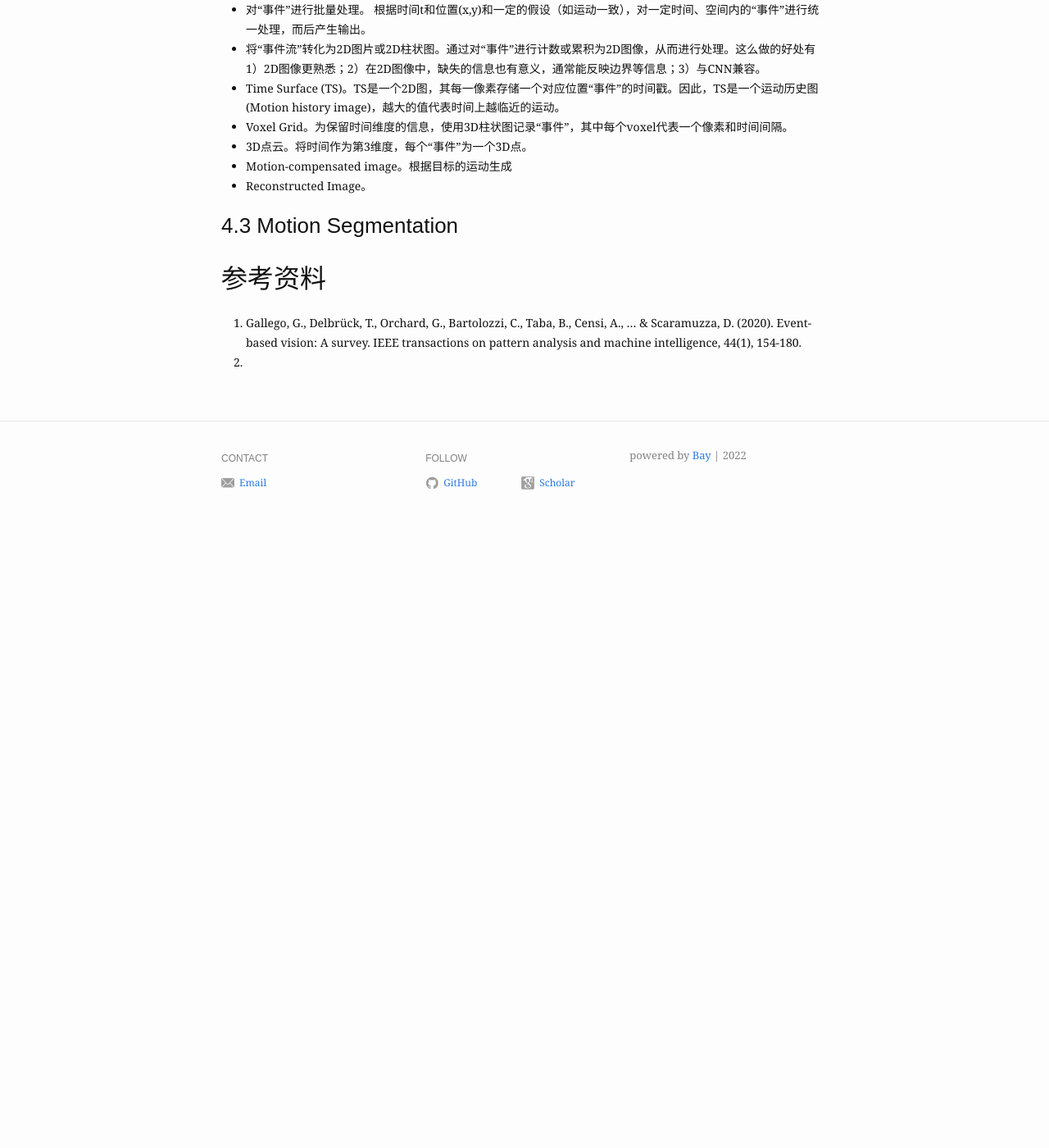
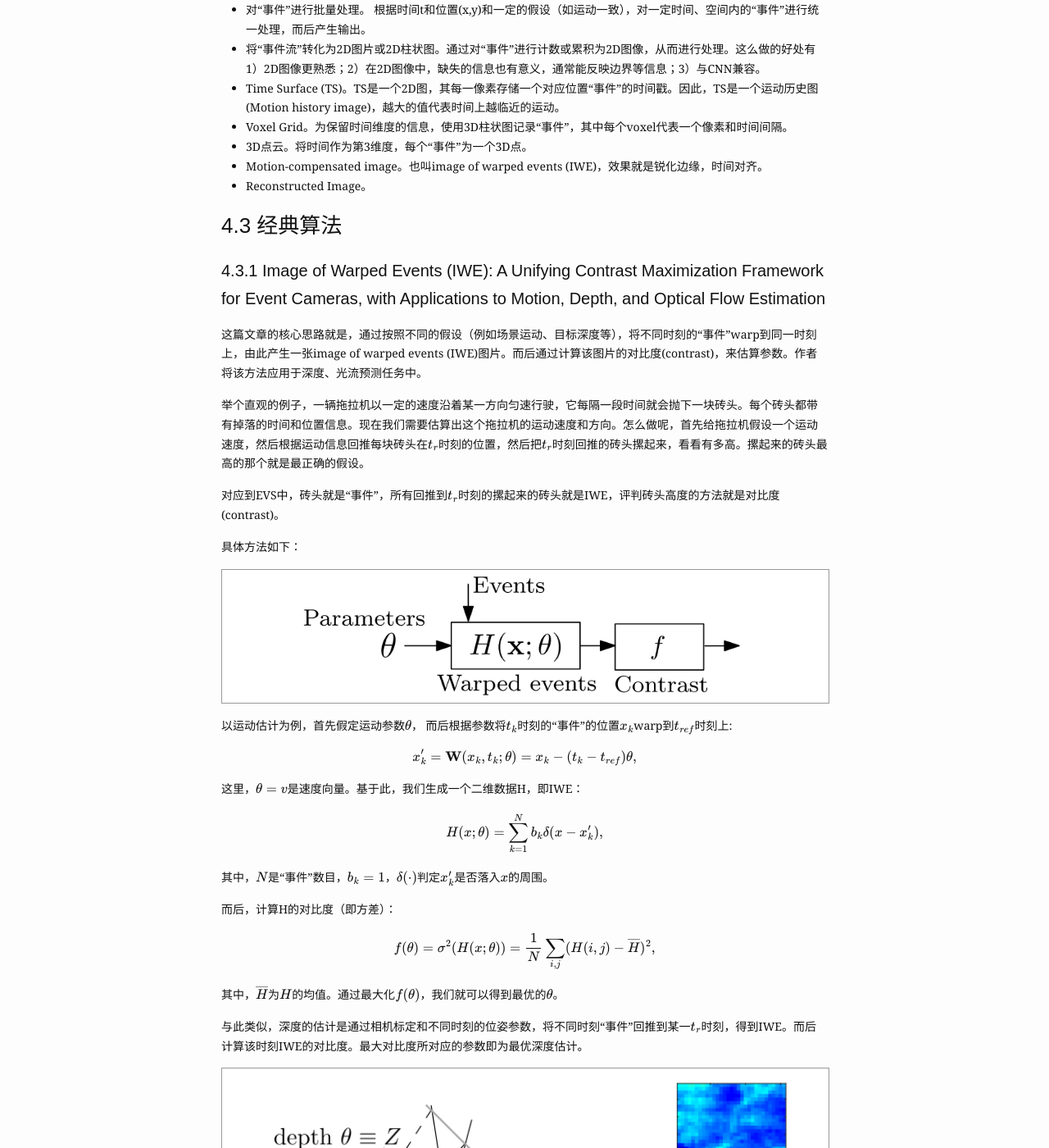
Before and after one commit to GehenHe/GehenHe.github.io, a Jekyll site: the page built from _posts/2022-05-05-Even-Based Vision (EVS) 学习笔记.md, in a window 1280 px wide and 1400 px high, scrolled down 2110 px. Shown: the whole window at 82% size. Built offline with Jekyll 4.4.1, drawn with Linux system fonts in a browser that asks for light colours; formulas are drawn with MathJax 3; before the commit the page ends 2762 px from its top, so only the background shows below that; some of the changed text lies outside the part shown.

Commit message:
update blog

```diff
--- a/_posts/2022-05-05-Even-Based Vision (EVS) 学习笔记.md
+++ b/_posts/2022-05-05-Even-Based Vision (EVS) 学习笔记.md
@@ -59,10 +59,45 @@ og_image: /assets/img/content/post-example/Banner.jpg
 * Time Surface (TS)。TS是一个2D图，其每一像素存储一个对应位置“事件”的时间戳。因此，TS是一个运动历史图(Motion history image)，越大的值代表时间上越临近的运动。
 * Voxel Grid。为保留时间维度的信息，使用3D柱状图记录“事件”，其中每个voxel代表一个像素和时间间隔。
 * 3D点云。将时间作为第3维度，每个“事件”为一个3D点。
-* Motion-compensated image。根据目标的运动生成
+* Motion-compensated image。也叫image of warped events (IWE)，效果就是锐化边缘，时间对齐。
 * Reconstructed Image。
 
-### 4.3 Motion Segmentation
+### 4.3 经典算法
+
+#### 4.3.1 Image of Warped Events (IWE): A Unifying Contrast Maximization Framework for Event Cameras, with Applications to Motion, Depth, and Optical Flow Estimation
+
+这篇文章的核心思路就是，通过按照不同的假设（例如场景运动、目标深度等），将不同时刻的“事件”warp到同一时刻上，由此产生一张image of warped events (IWE)图片。而后通过计算该图片的对比度(contrast)，来估算参数。作者将该方法应用于深度、光流预测任务中。
+
+举个直观的例子，一辆拖拉机以一定的速度沿着某一方向匀速行驶，它每隔一段时间就会抛下一块砖头。每个砖头都带有掉落的时间和位置信息。现在我们需要估算出这个拖拉机的运动速度和方向。怎么做呢，首先给拖拉机假设一个运动速度，然后根据运动信息回推每块砖头在$t_r$时刻的位置，然后把$t_r$时刻回推的砖头摞起来，看看有多高。摞起来的砖头最高的那个就是最正确的假设。
+
+对应到EVS中，砖头就是“事件”，所有回推到$t_r$时刻的摞起来的砖头就是IWE，评判砖头高度的方法就是对比度(contrast)。
+
+具体方法如下：
+
+<img src="{{ "/assets/blog/2022-05-05/IWE_framework.png" | absolute_url }}" alt="IWE framework" class="post-pic" div align=center/>
+
+以运动估计为例，首先假定运动参数$\theta$， 而后根据参数将$t_k$时刻的“事件”的位置$x_k$warp到$t_{ref}$时刻上:
+
+$$x_k'=\mathbf{W}(x_k,t_k;\theta)=x_k-(t_k-t_{ref})\theta,$$
+
+这里，$\theta=v$是速度向量。基于此，我们生成一个二维数据H，即IWE：
+
+$$H(x;\theta)=\sum_{k=1}^{N}b_k\delta(x-x_k'),$$
+
+其中，$N$是“事件”数目，$b_k=1$，$\delta(\cdot)$判定$x_k'$是否落入$x$的周围。
+
+而后，计算H的对比度（即方差）：
+
+$$f(\theta)=\sigma^2(H(x;\theta))=\frac{1}{N}\sum_{i,j}(H(i,j)-\overline{H})^2,$$
+
+其中，$\overline{H}$为$H$的均值。通过最大化$f(\theta)$，我们就可以得到最优的$\theta$。
+
+与此类似，深度的估计是通过相机标定和不同时刻的位姿参数，将不同时刻“事件”回推到某一$t_r$时刻，得到IWE。而后计算该时刻IWE的对比度。最大对比度所对应的参数即为最优深度估计。
+
+<img src="{{ "/assets/blog/2022-05-05/IWE_depth.png" | absolute_url }}" alt="IWE depth" class="post-pic" div align=center/>
+
+
+
 
 
 
```
Also changed, not shown: other parts of _posts/2022-05-05-Even-Based Vision (EVS) 学习笔记.md (+1 -1 lines), _posts/2022-04-11-小目标检测.md (+1 -1 lines), _posts/2022-04-19-单目标追踪综述.md (+1 -1 lines), assets/blog/2022-05-05/IWE_Framework.png (added), assets/blog/2022-05-05/IWE_depth.png (added).
